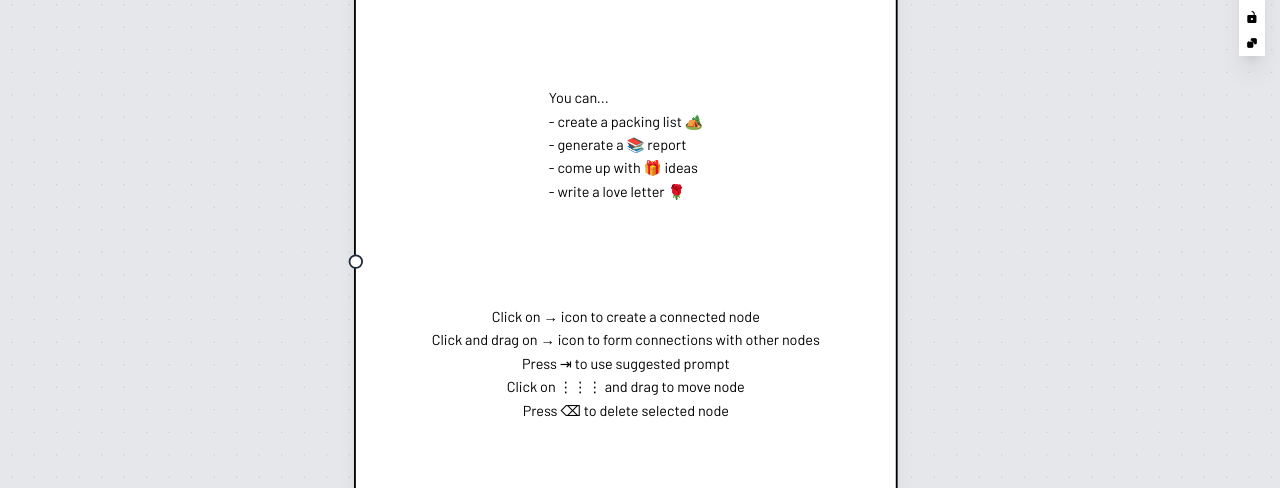
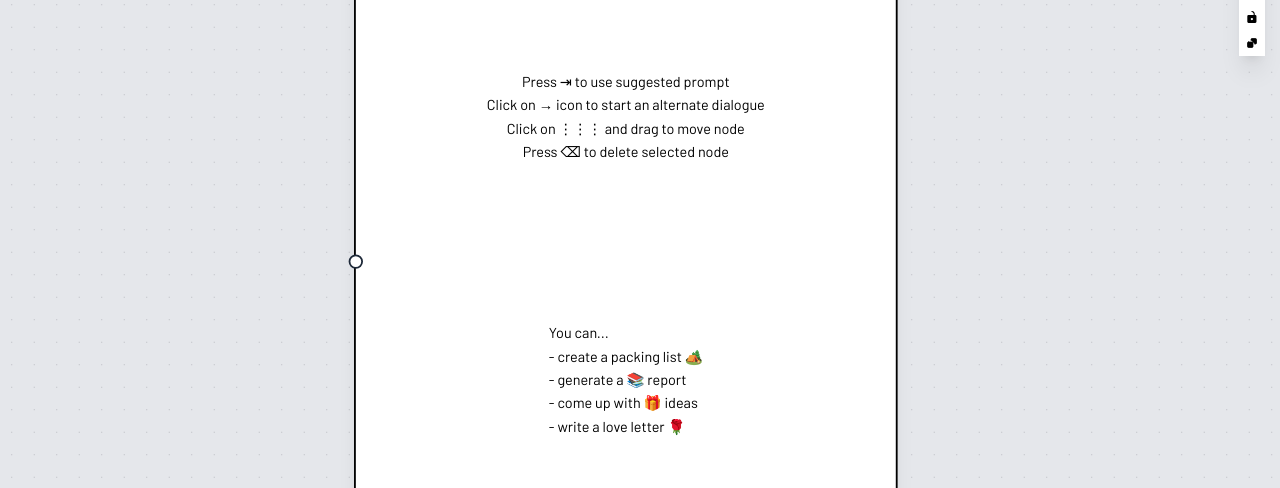
Before and after one commit to Winggo/polylogue, a Next.js app in the folder frontend/: page /canvas in a window 1280 px wide. Shown: the part 142-630 px from the top of the page. Built offline with nearby package versions, Linux system fonts and the light colour scheme; no server answers; what @ant-design/nextjs-registry would draw is missing.

Commit message:
move instructions to top

```diff
--- a/frontend/src/components/LLMNode/LLMNodeCard.tsx
+++ b/frontend/src/components/LLMNode/LLMNodeCard.tsx
@@ -1,7 +1,17 @@
 export default function LLMNodeCard() {
     return (
         <div className="w-full h-full flex flex-col items-center justify-around llm-node-card">
-            <div className="cursor-text select-text mt-[50px]">
+            <div className="cursor-text select-text text-center mt-[0px]">
+                <span>Press ⇥ to use suggested prompt</span>
+                <br />
+                <span>Click on → icon to start an alternate dialogue</span>
+                <br />
+                <span>Click on ⋮⋮⋮ and drag to move node</span>
+                <br />
+                <span>Press ⌫ to delete selected node</span>
+            </div>
+
+            <div className="cursor-text select-text mb-[50px]">
                 <span>You can...</span>
                 <br />
                 <span>- create a packing list 🏕️</span>
@@ -12,17 +22,6 @@ export default function LLMNodeCard() {
                 <br />
                 <span>- write a love letter 🌹</span>
             </div>
-            <div className="cursor-text select-text text-center mb-[100px]">
-                <span>Click on → icon to create a connected node</span>
-                <br />
-                <span>Click and drag on → icon to form connections with other nodes</span>
-                <br />
-                <span>Press ⇥ to use suggested prompt</span>
-                <br />
-                <span>Click on ⋮⋮⋮ and drag to move node</span>
-                <br />
-                <span>Press ⌫ to delete selected node</span>
-            </div>
         </div>
     )
 }
```
